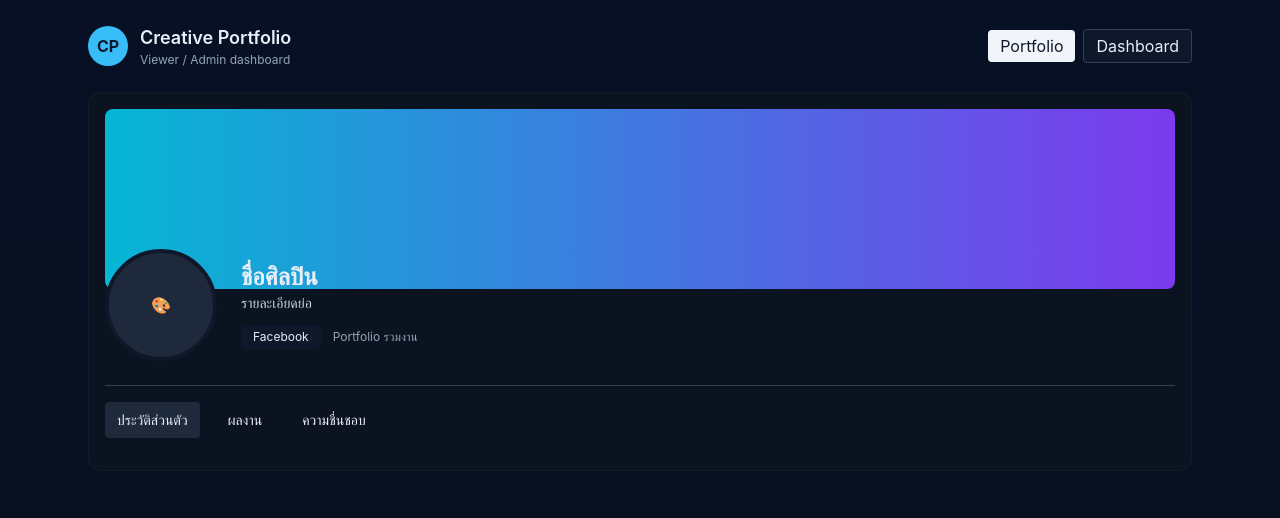
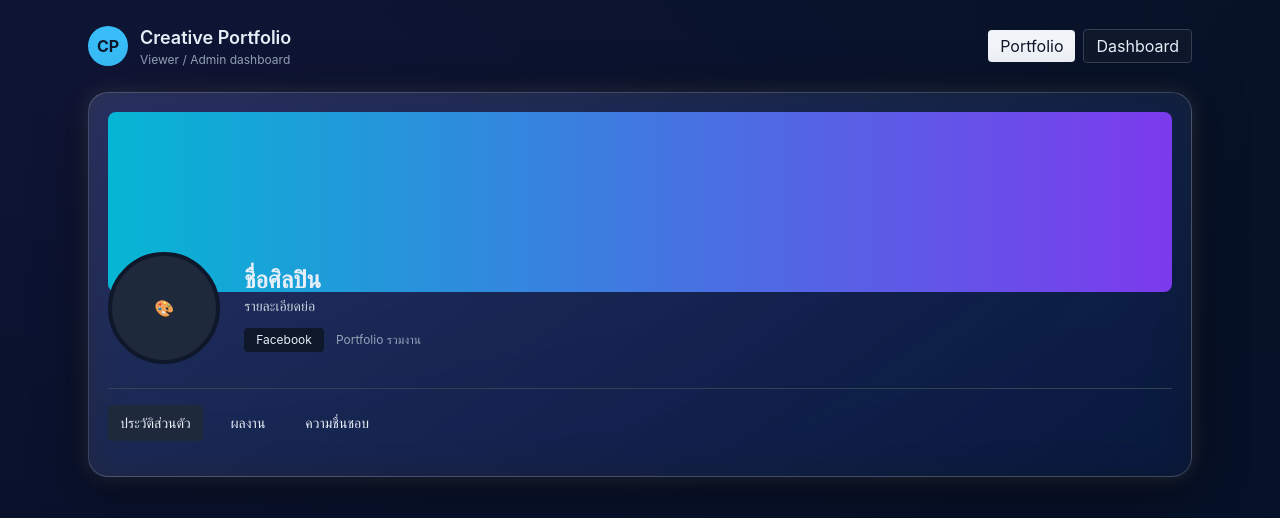
Before and after one commit to scots252/portpolio, a plain HTML site: page index.html in a window 1280 px wide. Drawn offline with nearby package versions, Linux system fonts and the light colour scheme.

Commit message:
Update index.html

```diff
--- a/index.html
+++ b/index.html
@@ -7,13 +7,88 @@
   <script src="https://cdn.tailwindcss.com"></script>
   <script src="https://cdn.jsdelivr.net/npm/@supabase/supabase-js@2"></script>
   <style>
-    :root{--bg:#0f1724;--card:#0b1220}
-    html,body{height:100%;margin:0;font-family:Inter, system-ui, -apple-system, 'Segoe UI', Roboto, 'Helvetica Neue', Arial}
-    .app{min-height:100vh;background:linear-gradient(180deg,#071024 0%, #071020 60%);color:#e6eef8}
-    .card{background:var(--card);border:1px solid rgba(255,255,255,0.03);padding:1rem;border-radius:12px}
-    .hidden{display:none}
-    .popup{position:fixed;right:20px;top:20px;background:#10b981;color:#04201a;padding:8px 12px;border-radius:8px;z-index:60}
-    .skill-chip{display:inline-flex;gap:8px;align-items:center;padding:6px 10px;border-radius:999px;background:#111827;color:#fff}
+    /* ---------- Theme variables & base ---------- */
+    :root{
+      --bg-1: #071024; --bg-2: #0b1220; --glass: rgba(255,255,255,0.04);
+      --glass-2: rgba(255,255,255,0.025);
+      --muted: #cfe6ff;
+      --accent: #7c3aed;
+      --accent-2: #06b6d4;
+      --card-border: rgba(255,255,255,0.08);
+      --glass-shadow: 0 6px 30px rgba(2,6,23,0.6);
+      --txt: #e6eef8;
+      --glass-border-gradient: linear-gradient(135deg, rgba(255,255,255,0.06), rgba(255,255,255,0.02));
+      --transition-fast: 220ms cubic-bezier(.2,.9,.3,1);
+    }
+
+    /* Dark mode variables (applied with body.dark) */
+    body{--bg-1: #061226; --bg-2:#071028}
+
+    html,body{height:100%;margin:0;font-family:Inter, system-ui, -apple-system, 'Segoe UI', Roboto, 'Helvetica Neue', Arial; color:var(--txt); background: radial-gradient(1200px 600px at 10% 10%, rgba(124,58,237,0.08), transparent), linear-gradient(180deg,var(--bg-1), var(--bg-2)); transition:background var(--transition-fast), color var(--transition-fast)}
+
+    .app{min-height:100vh}
+
+    /* ---------- Glass card (WOW Version) ---------- */
+    .card{
+      background: linear-gradient(145deg, rgba(255,255,255,0.12), rgba(255,255,255,0.03));
+      border: 1px solid rgba(255,255,255,0.18);
+      border-radius: 20px;
+      padding: 1.2rem;
+      -webkit-backdrop-filter: blur(18px) saturate(180%);
+      backdrop-filter: blur(18px) saturate(180%);
+      box-shadow:
+        0 0 20px rgba(255,255,255,0.12),
+        0 8px 50px rgba(0,0,0,0.6);
+      transition: transform var(--transition-fast), box-shadow var(--transition-fast), background var(--transition-fast);
+    }
+
+    /* Slight lift on hover */
+    .card:hover{
+      transform: translateY(-10px) scale(1.02);
+      box-shadow:
+        0 0 30px rgba(255,255,255,0.18),
+        0 12px 60px rgba(0,0,0,0.75);
+      background: linear-gradient(145deg, rgba(255,255,255,0.18), rgba(255,255,255,0.05));
+    }
+    .card:hover{ transform: translateY(-6px); box-shadow: 0 12px 40px rgba(2,6,23,0.75) }
+
+    /* header avatar glass */
+    .avatar-glass{ width:112px; height:112px; border-radius:999px; display:flex; align-items:center; justify-content:center; overflow:hidden; border:1px solid rgba(255,255,255,0.06); background: linear-gradient(180deg, rgba(255,255,255,0.02), rgba(255,255,255,0.01)); backdrop-filter: blur(6px); }
+
+    /* buttons */
+    .btn{ padding:8px 12px; border-radius:10px; border:1px solid rgba(255,255,255,0.04); background:linear-gradient(180deg, rgba(255,255,255,0.015), rgba(255,255,255,0.01)); cursor:pointer; transition:transform var(--transition-fast), box-shadow var(--transition-fast), background var(--transition-fast) }
+    .btn:active{ transform: translateY(1px) }
+    .btn-accent{ background: linear-gradient(90deg,var(--accent-2), var(--accent)); color:#041226; font-weight:600 }
+
+    /* nav pills */
+    .pill{ padding:8px 10px; border-radius:999px }
+
+    /* subtle glass chips */
+    .skill-chip{ display:inline-flex; gap:8px; align-items:center; padding:6px 10px; border-radius:999px; background: linear-gradient(90deg, rgba(255,255,255,0.02), rgba(255,255,255,0.01)); border:1px solid rgba(255,255,255,0.03) }
+
+    /* popup */
+    .popup{ position:fixed; right:20px; top:20px; background:linear-gradient(180deg,#10b981,#047857); color:#032018; padding:10px 14px; border-radius:10px; z-index:60; box-shadow: 0 8px 30px rgba(2,6,23,0.6)}
+
+    /* modal backdrop enhanced */
+    #edu-modal, #exp-modal{ backdrop-filter: blur(6px) }
+
+    /* ---------- Animations ---------- */
+    .fade-in{ animation: fadeIn .36s ease forwards }
+    .fade-out{ animation: fadeOut .28s ease forwards }
+
+    @keyframes fadeIn{ from{ opacity:0; transform: translateY(6px) scale(.995) } to{ opacity:1; transform:none } }
+    @keyframes fadeOut{ from{ opacity:1; transform:none } to{ opacity:0; transform: translateY(6px) scale(.995) } }
+
+    /* loader shimmer */
+    .shimmer{ position:relative; overflow:hidden; background:linear-gradient(90deg, rgba(255,255,255,0.02), rgba(255,255,255,0.04), rgba(255,255,255,0.02)); }
+    .shimmer::after{ content:''; position:absolute; top:0; left:-120%; width:40%; height:100%; background:linear-gradient(90deg, transparent, rgba(255,255,255,0.05), transparent); animation:shimmer 1.2s linear infinite }
+    @keyframes shimmer{ to{ left:120% } }
+
+    /* smooth transitions for theme elements */
+    .smooth-transition *{ transition: color var(--transition-fast), background var(--transition-fast), border-color var(--transition-fast) }
+
+    /* small responsive tweaks */
+    @media (max-width:768px){ .grid-cols-3-sm{ grid-template-columns: repeat(2, minmax(0,1fr)) } }
   </style>
 </head>
 <body class="app">
```
